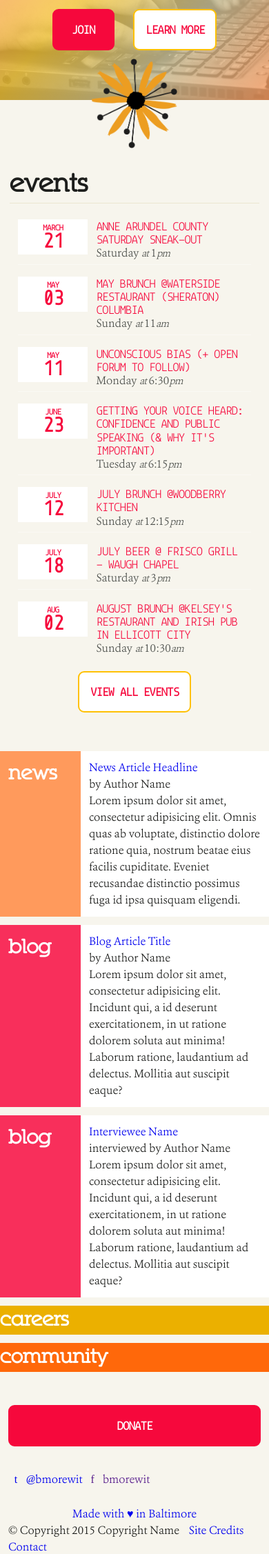
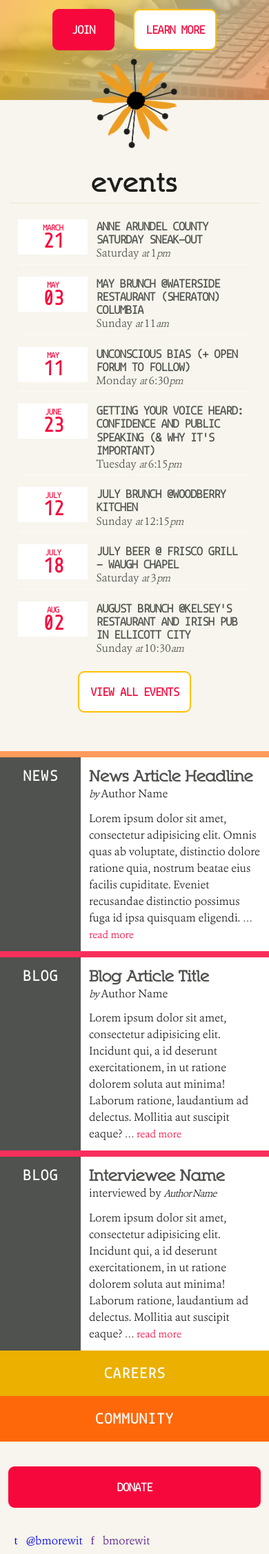
Before and after one commit to BaltimoreWIT/BaltimoreWIT, a PHP site: page / in a window 390 px wide. Shown: the part 341-2594 px from the top of the page at 69% size. Run offline with PHP 8.4, Linux system fonts and the light colour scheme.

Commit message:
Update to homepage mobile styles

```diff
--- a/layout/index.html
+++ b/layout/index.html
@@ -95,7 +95,7 @@
                   <span class='date'>21</span>
                 </span>
                 <span class='eventWrapper'>
-                  <h4 class='eventTitle'>Anne Arundel County Saturday Sneak-Out</h4>
+                  <h4 class='eventTitle'><span>Anne Arundel County Saturday Sneak-Out</span></h4>
                   <span class='eventMeta'>Saturday <span>at</span> 1<span>pm</span></span>
                 </span>
               </a>
@@ -107,7 +107,7 @@
                   <span class='date'>03</span>
                 </span>
                 <span class='eventWrapper'>
-                  <h4 class='eventTitle'>May Brunch @Waterside REstaurant (Sheraton) Columbia</h4>
+                  <h4 class='eventTitle'><span>May Brunch @Waterside REstaurant (Sheraton) Columbia</span></h4>
                   <span class='eventMeta'>Sunday <span>at</span> 11<span>am</span></span>
                 </span>
               </a>
@@ -119,7 +119,7 @@
                   <span class='date'>11</span>
                 </span>
                 <span class='eventWrapper'>
-                  <h4 class='eventTitle'>Unconscious Bias (+ open forum to follow)</h4>
+                  <h4 class='eventTitle'><span>Unconscious Bias (+ open forum to follow)</span></h4>
                   <span class='eventMeta'>Monday <span>at</span> 6:30<span>pm</span></span>
                 </span>
               </a>
@@ -131,7 +131,7 @@
                   <span class='date'>23</span>
                 </span>
                 <span class='eventWrapper'>
-                  <h4 class='eventTitle'>Getting Your Voice Heard: Confidence and Public Speaking (& why it's important)</h4>
+                  <h4 class='eventTitle'><span>Getting Your Voice Heard: Confidence and Public Speaking (& why it's important)</span></h4>
                   <span class='eventMeta'>Tuesday <span>at</span> 6:15<span>pm</span></span>
                 </span>
               </a>
@@ -143,7 +143,7 @@
                   <span class='date'>12</span>
                 </span>
                 <span class='eventWrapper'>
-                  <h4 class='eventTitle'>July Brunch @Woodberry Kitchen</h4>
+                  <h4 class='eventTitle'><span>July Brunch @Woodberry Kitchen</span></h4>
                   <span class='eventMeta'>Sunday <span>at</span> 12:15<span>pm</span></span>
                 </span>
               </a>
@@ -155,7 +155,7 @@
                   <span class='date'>18</span>
                 </span>
                 <span class='eventWrapper'>
-                  <h4 class='eventTitle'>July Beer @ Frisco Grill - Waugh Chapel</h4>
+                  <h4 class='eventTitle'><span>July Beer @ Frisco Grill - Waugh Chapel</span></h4>
                   <span class='eventMeta'>Saturday <span>at</span> 3<span>pm</span></span>
                 </span>
               </a>
@@ -167,7 +167,7 @@
                   <span class='date'>02</span>
                 </span>
                 <span class='eventWrapper'>
-                  <h4 class='eventTitle'>August Brunch @Kelsey's Restaurant and Irish Pub in Ellicott City</h4>
+                  <h4 class='eventTitle'><span>August Brunch @Kelsey's Restaurant and Irish Pub in Ellicott City</span></h4>
                   <span class='eventMeta'>Sunday <span>at</span> 10:30<span>am</span></span>
                 </span>
               </a>
@@ -181,52 +181,46 @@
           <h3 class='sectionHeading'>
             <a href='#' title="View All News">News</a>
           </h3>
-          <div class='sectionContent'>
-            <h4>
+          <article class='sectionContent'>
+            <h4 class='articleHeadline'>
               <a href='#'>News Article Headline</a>
             </h4>
             <p class='meta'>
-              by
-              <span>Author Name</span>
+              <span>by</span>
+              Author Name
             </p>
-            <article>
-              <p>Lorem ipsum dolor sit amet, consectetur adipisicing elit. Omnis quas ab voluptate, distinctio dolore ratione quia, nostrum beatae eius facilis cupiditate. Eveniet recusandae distinctio possimus fuga id ipsa quisquam eligendi.</p>
-            </article>
-          </div>
+            <p>Lorem ipsum dolor sit amet, consectetur adipisicing elit. Omnis quas ab voluptate, distinctio dolore ratione quia, nostrum beatae eius facilis cupiditate. Eveniet recusandae distinctio possimus fuga id ipsa quisquam eligendi. <span class="metaContinueReading">&hellip; <a href="#">read more</a></span></p>
+          </article>
         </section>
         <section class='blog'>
           <h3 class='sectionHeading'>
             <a href='#' title="View All Blogs">Blog</a>
           </h3>
-          <div class='sectionContent'>
-            <h4>
+          <article class='sectionContent'>
+            <h4 class='articleHeadline'>
               <a href='#'>Blog Article Title</a>
             </h4>
             <p class='meta'>
-              by
-              <span>Author Name</span>
+              <span>by</span>
+              Author Name
             </p>
-            <article>
-              <p>Lorem ipsum dolor sit amet, consectetur adipisicing elit. Incidunt qui, a id deserunt exercitationem, in ut ratione dolorem soluta aut minima! Laborum ratione, laudantium ad delectus. Mollitia aut suscipit eaque?</p>
-            </article>
-          </div>
+            <p>Lorem ipsum dolor sit amet, consectetur adipisicing elit. Incidunt qui, a id deserunt exercitationem, in ut ratione dolorem soluta aut minima! Laborum ratione, laudantium ad delectus. Mollitia aut suscipit eaque? <span class="metaContinueReading">&hellip; <a href="#">read more</a></span></p>
+          </article>
         </section>
         <section class='blog'>
           <h3 class='sectionHeading'>
             <a href='#' title="View All Blogs">Blog</a>
           </h3>
-          <div class='sectionContent'>
-            <h4>
+          <article class='sectionContent'>
+            <h4 class='articleHeadline'>
               <a href='#'>Interviewee Name</a>
             </h4>
             <p class='meta'>
               interviewed by
               <span>Author Name</span>
             </p>
-            <article>
-              <p>Lorem ipsum dolor sit amet, consectetur adipisicing elit. Incidunt qui, a id deserunt exercitationem, in ut ratione dolorem soluta aut minima! Laborum ratione, laudantium ad delectus. Mollitia aut suscipit eaque?</p>
-            </article>
-          </div>
+            <p>Lorem ipsum dolor sit amet, consectetur adipisicing elit. Incidunt qui, a id deserunt exercitationem, in ut ratione dolorem soluta aut minima! Laborum ratione, laudantium ad delectus. Mollitia aut suscipit eaque? <span class="metaContinueReading">&hellip; <a href="#">read more</a></span></p>
+          </article>
         </section>
         <section class='careers'>
           <h3 class='sectionHeading'>
--- a/layout/styles/_animations.scss
+++ b/layout/styles/_animations.scss
@@ -6,3 +6,6 @@
 .navMenu {
 	@include transition(top 0.2s ease-in-out);
 }
+.btn, a, .isLink {
+	@include transition (all .2s ease);
+}
--- a/layout/styles/_colors.scss
+++ b/layout/styles/_colors.scss
@@ -38,18 +38,38 @@ body {
 	}
 }
 
+.blog {
+	border-top-color:lighten($color-fiery,8%);
+	.articleHeadline a {
+		&:hover, &:focus {
+			color:lighten($color-fiery,8%);
+		}
+	}
+}
+.news {
+	border-top-color:lighten($color-melon,8%);
+	.articleHeadline a {
+		&:hover, &:focus {
+			color:lighten($color-melon,8%);
+		}
+	}
+}
+
 .sectionHeading {
-	.blog & {
-		background-color:lighten($color-fiery,8%);
+	.news &, .blog & {
+		background-color: $color-charcoal;
 	}
 	.careers & {
 		background-color:darken($color-sunburst,5%);
+		&:hover, &:focus {
+			background-color:$color-sunburst;
+		}
 	}
 	.community & {
 		background-color:darken($color-melon,8%);
-	}
-	.news & {
-		background-color:lighten($color-melon,8%);
+		&:hover, &:focus {
+			background-color:$color-melon;
+		}
 	}
 }
 
@@ -57,6 +77,9 @@ body {
 	background-color:white;
 }
 
+.articleHeadline a {
+	color:$color-charcoal;
+}
 
 .siteFooter {
 	.bmoreLink {
--- a/layout/styles/_typography.scss
+++ b/layout/styles/_typography.scss
@@ -39,12 +39,31 @@ h1, h2, h3, h4, h5, h6 {
 }
 
 .sectionHeading {
-	font-family:$font-heading;
-	@include scut-rem-fallback(28);
+	font-family:$font-mono;
+	@include scut-rem-fallback(20);
 	font-weight:bold;
-	text-transform:lowercase;
+	letter-spacing:2px;
+	text-align:center;
+	text-transform:uppercase;
 	.events & {
+		font-family:$font-heading;
 		@include scut-rem-fallback(36);
+		text-transform:lowercase;
+	}
+}
+
+article.sectionContent {
+	.meta {
+		line-height:1;
+		margin-bottom:15px;
+	}
+}
+
+.meta, .eventMeta {
+	span {
+		font-size:90%;
+		font-style:italic;
+		letter-spacing:-1px;
 	}
 }
 
--- a/layout/styles/layout/_layout.scss
+++ b/layout/styles/layout/_layout.scss
@@ -20,14 +20,6 @@
 
 .siteHeader {
 	padding:72px 36px 36px;
-}
-
-.sectionHeading {
-	@include display(flex);
-	@include align-items(stretch);
-	a {
-		display:block;
-	}
 }
 
 .siteFooter {
@@ -70,6 +62,6 @@
 @import 'layout_homepage';
 
 // INTERIOR
-@import 'layout_homepage';
+@import 'layout_interior';
 
 @import 'zindex';
--- a/layout/styles/layout/_layout_homepage.scss
+++ b/layout/styles/layout/_layout_homepage.scss
@@ -1,14 +1,32 @@
 @import '../modules/hero';
 
 .homepage {
-	section {
-		margin-bottom:12px;
+	.news, .blog {
+		border-style:solid;
+		border-top-width:9px;
 	}
 	.sectionHeading {
-		text-align:center;
 		a {
 			color:white;
+			display:block;
 			text-decoration:none;
+			width:100%;
+		}
+	}
+	.articleHeadline {
+		font-family:$font-heading;
+		font-weight: bold;
+		@include scut-rem-fallback(22);
+		a {
+			display:block;
+		}
+	}
+	article {
+		.metaContinueReading {
+			font-size:90%;
+			a {
+				color:$color-fiery;
+			}
 		}
 	}
 	@media only screen and (max-width:799px) {
@@ -20,6 +38,8 @@
 				padding:12px;
 			}
 			.sectionHeading {
+				@include align-items(stretch);
+				@include display(flex);
 				width:30%;
 			}
 			.sectionContent {
@@ -28,6 +48,9 @@
 			}
 		}
 		.careers, .community {
+			.sectionHeading a {
+				padding:18px 0;
+			}
 			.sectionContent {
 				display:none;
 			}
--- a/layout/styles/modules/_events.scss
+++ b/layout/styles/modules/_events.scss
@@ -47,22 +47,25 @@
 		}
 	}
 	.eventWrapper {
+		color:$color-charcoal;
 		line-height: 1.2;
 		padding:6px 6px 6px 12px;
 		width:70%;
 		.eventTitle {
-			color:$color-fiery;
 			font-family:$font-mono;
+			font-weight:bold;
 			margin-bottom:0;
 			text-transform: uppercase;
 		}
-		.eventMeta {
-			color:$color-charcoal;
-			span {
-				font-size:90%;
-				font-style:italic;
-				letter-spacing:-1px;
-			}
+	}
+	&:hover, &:focus {
+		.dateWrapper {
+			background:$color-fiery;
+			color:white;
+		}
+		.eventTitle span {
+			background-color:rgba($color-sunburst,0.5);
 		}
 	}
+
 }
--- a/layout/styles/modules/_hero.scss
+++ b/layout/styles/modules/_hero.scss
@@ -2,8 +2,7 @@
 	.siteLogo {
 		background:url(../images/bwit_logotext_dk.png) no-repeat;
 		background-size:contain;
-		@include size(100%);
-		min-height: 60px;
+		@include size(auto 60px);
 	}
 	.siteLogoSecondary {
 		background:url(../images/bwit_flower.png) no-repeat;
@@ -52,5 +51,4 @@
 			display:none;
 		}
 	}
-
 }
--- a/layout/styles/site.css
+++ b/layout/styles/site.css
@@ -298,28 +298,6 @@ textarea {
   padding: 72px 36px 36px;
 }
 
-.sectionHeading {
-  display: -webkit-box;
-  display: -moz-box;
-  display: box;
-  display: -webkit-flex;
-  display: -moz-flex;
-  display: -ms-flexbox;
-  display: flex;
-  -webkit-box-align: stretch;
-  -moz-box-align: stretch;
-  box-align: stretch;
-  -webkit-align-items: stretch;
-  -moz-align-items: stretch;
-  -ms-align-items: stretch;
-  -o-align-items: stretch;
-  align-items: stretch;
-  -ms-flex-align: stretch;
-}
-.sectionHeading a {
-  display: block;
-}
-
 .siteFooter .donateCTA {
   display: block;
   margin: 18px auto 36px;
@@ -440,15 +417,30 @@ textarea {
   }
 }
 
-.homepage section {
-  margin-bottom: 12px;
-}
-.homepage .sectionHeading {
-  text-align: center;
+.homepage .news, .homepage .blog {
+  border-style: solid;
+  border-top-width: 9px;
 }
 .homepage .sectionHeading a {
   color: white;
+  display: block;
   text-decoration: none;
+  width: 100%;
+}
+.homepage .articleHeadline {
+  font-family: ponsi_rounded_slabregular, serif;
+  font-weight: bold;
+  font-size: 22px;
+  font-size: 1.375rem;
+}
+.homepage .articleHeadline a {
+  display: block;
+}
+.homepage article .metaContinueReading {
+  font-size: 90%;
+}
+.homepage article .metaContinueReading a {
+  color: #f6083c;
 }
 @media only screen and (max-width: 799px) {
   .homepage .news, .homepage .blog {
@@ -472,11 +464,30 @@ textarea {
     padding: 12px;
   }
   .homepage .news .sectionHeading, .homepage .blog .sectionHeading {
+    -webkit-box-align: stretch;
+    -moz-box-align: stretch;
+    box-align: stretch;
+    -webkit-align-items: stretch;
+    -moz-align-items: stretch;
+    -ms-align-items: stretch;
+    -o-align-items: stretch;
+    align-items: stretch;
+    -ms-flex-align: stretch;
+    display: -webkit-box;
+    display: -moz-box;
+    display: box;
+    display: -webkit-flex;
+    display: -moz-flex;
+    display: -ms-flexbox;
+    display: flex;
     width: 30%;
   }
   .homepage .news .sectionContent, .homepage .blog .sectionContent {
     padding-left: 12px;
     width: 70%;
+  }
+  .homepage .careers .sectionHeading a, .homepage .community .sectionHeading a {
+    padding: 18px 0;
   }
   .homepage .careers .sectionContent, .homepage .community .sectionContent {
     display: none;
@@ -603,32 +615,21 @@ textarea {
   -ms-flex: 0 1 auto;
   flex: 0 1 auto;
 }
-  .homepage .siteHeader .siteLogo {
-    width: 25%;
+.interior .articleContribWrapper .imgWrapper {
+  width: 20%;
 }
-  .homepage .siteHeader .siteLogo h1 {
-    font-size: 150%;
+.interior .articleContribWrapper .imgWrapper img {
+  border-radius: 50%;
+  height: auto;
+  width: 100%;
+  max-width: 250px;
 }
-  .homepage .siteHeader .siteDesc {
-    width: 75%;
+.interior .articleContribWrapper .articleContribBio {
+  margin-left: 12px;
+  width: 80%;
 }
-  .homepage .siteHeader .siteLogoSecondary {
-    display: none;
-  }
-}
-
-.homepage section {
-  margin-bottom: 12px;
-}
-.homepage .sectionHeading {
-  text-align: center;
-}
-.homepage .sectionHeading a {
-  color: white;
-  text-decoration: none;
-}
-@media only screen and (max-width: 799px) {
-  .homepage .news, .homepage .blog {
+@media only screen and (min-width: 800px) {
+  .interior {
     display: -webkit-box;
     display: -moz-box;
     display: box;
@@ -646,79 +647,19 @@ textarea {
     -moz-flex: 0 1 auto;
     -ms-flex: 0 1 auto;
     flex: 0 1 auto;
-    padding: 12px;
   }
-  .homepage .news .sectionHeading, .homepage .blog .sectionHeading {
+  .interior .masthead {
     width: 30%;
   }
-  .homepage .news .sectionContent, .homepage .blog .sectionContent {
-    padding-left: 12px;
+  .interior main {
+    margin-top: 150px;
     width: 70%;
   }
-  .homepage .careers .sectionContent, .homepage .community .sectionContent {
-    display: none;
-  }
-  .homepage .careers + .careers {
-    display: none;
-  }
-}
-@media only screen and (min-width: 800px) {
-  .homepage main {
-    display: -webkit-box;
-    display: -moz-box;
-    display: box;
-    display: -webkit-flex;
-    display: -moz-flex;
-    display: -ms-flexbox;
-    display: flex;
-    -webkit-box-lines: multiple;
-    -moz-box-lines: multiple;
-    box-lines: multiple;
-    -webkit-flex-wrap: wrap;
-    -moz-flex-wrap: wrap;
-    -ms-flex-wrap: wrap;
-    flex-wrap: wrap;
-    position: relative;
-    padding-right: 275px;
-  }
-  .homepage main .news, .homepage main .blog, .homepage main .careers, .homepage main .community {
-    -webkit-box-flex: 0;
-    -moz-box-flex: 0;
-    box-flex: 0;
-    -webkit-flex: 0 1 auto;
-    -moz-flex: 0 1 auto;
-    -ms-flex: 0 1 auto;
-    flex: 0 1 auto;
-    padding: 0;
+  .interior .siteFooter {
     width: 100%;
   }
-  .homepage main .news .sectionHeading, .homepage main .blog .sectionHeading, .homepage main .careers .sectionHeading, .homepage main .community .sectionHeading {
-    font-size: 85%;
-    padding: 3px 6px;
-    text-transform: uppercase;
-  }
-  .homepage main .news .sectionHeading a, .homepage main .blog .sectionHeading a, .homepage main .careers .sectionHeading a, .homepage main .community .sectionHeading a {
-    text-decoration: none;
-  }
-  .homepage main .news .sectionContent, .homepage main .blog .sectionContent, .homepage main .careers .sectionContent, .homepage main .community .sectionContent {
-    padding: 0 24px 6px;
-  }
-  .homepage main .events {
-    position: absolute;
-    top: -48px;
-    right: 0;
-    width: 250px;
-  }
-}
-@media only screen and (min-width: 1024px) {
-  .homepage main {
-    padding-right: 325px;
-  }
-  .homepage main .news, .homepage main .blog, .homepage main .careers, .homepage main .community {
-    width: 48%;
-  }
-  .homepage main .events {
-    width: 300px;
+  .interior .siteLogo h1 {
+    font-size: 150%;
   }
 }
 
@@ -748,6 +689,12 @@ textarea {
   -webkit-transition: top 0.2s ease-in-out;
   -moz-transition: top 0.2s ease-in-out;
   transition: top 0.2s ease-in-out;
+}
+
+.btn, a, .isLink {
+  -webkit-transition: all 0.2s ease;
+  -moz-transition: all 0.2s ease;
+  transition: all 0.2s ease;
 }
 
 .masthead:before, .masthead:after {
@@ -804,21 +751,42 @@ body {
   border-top-color: #4f524e;
 }
 
-.blog .sectionHeading {
-  background-color: #f82f5b;
+.blog {
+  border-top-color: #f82f5b;
+}
+.blog .articleHeadline a:hover, .blog .articleHeadline a:focus {
+  color: #f82f5b;
+}
+
+.news {
+  border-top-color: #ff9a5c;
+}
+.news .articleHeadline a:hover, .news .articleHeadline a:focus {
+  color: #ff9a5c;
+}
+
+.news .sectionHeading, .blog .sectionHeading {
+  background-color: #4f524e;
 }
 .careers .sectionHeading {
   background-color: #ebb000;
 }
+.careers .sectionHeading:hover, .careers .sectionHeading:focus {
+  background-color: #ffc105;
+}
 .community .sectionHeading {
   background-color: #ff680a;
 }
-.news .sectionHeading {
-  background-color: #ff9a5c;
+.community .sectionHeading:hover, .community .sectionHeading:focus {
+  background-color: #ff8133;
 }
 
 .sectionContent {
   background-color: white;
+}
+
+.articleHeadline a {
+  color: #4f524e;
 }
 
 /*
@@ -892,15 +860,30 @@ h1, h2, h3, h4, h5, h6 {
 }
 
 .sectionHeading {
+  font-family: monoidregular, monospace;
+  font-size: 20px;
+  font-size: 1.25rem;
+  font-weight: bold;
+  letter-spacing: 2px;
+  text-align: center;
+  text-transform: uppercase;
+}
+.events .sectionHeading {
   font-family: ponsi_rounded_slabregular, serif;
-  font-size: 28px;
-  font-size: 1.75rem;
-  font-weight: bold;
+  font-size: 36px;
+  font-size: 2.25rem;
   text-transform: lowercase;
 }
-.events .sectionHeading {
-  font-size: 36px;
-  font-size: 2.25rem;
+
+article.sectionContent .meta {
+  line-height: 1;
+  margin-bottom: 15px;
+}
+
+.meta span, .eventMeta span {
+  font-size: 90%;
+  font-style: italic;
+  letter-spacing: -1px;
 }
 
 .siteFooter .bmoreLink em {
@@ -1041,23 +1024,23 @@ h1, h2, h3, h4, h5, h6 {
   font-size: 1.75rem;
 }
 .eventItem .eventWrapper {
+  color: #4f524e;
   line-height: 1.2;
   padding: 6px 6px 6px 12px;
   width: 70%;
 }
 .eventItem .eventWrapper .eventTitle {
-  color: #f6083c;
   font-family: monoidregular, monospace;
+  font-weight: bold;
   margin-bottom: 0;
   text-transform: uppercase;
 }
-.eventItem .eventWrapper .eventMeta {
-  color: #4f524e;
+.eventItem:hover .dateWrapper, .eventItem:focus .dateWrapper {
+  background: #f6083c;
+  color: white;
 }
-.eventItem .eventWrapper .eventMeta span {
-  font-size: 90%;
-  font-style: italic;
-  letter-spacing: -1px;
+.eventItem:hover .eventTitle span, .eventItem:focus .eventTitle span {
+  background-color: rgba(255, 193, 5, 0.5);
 }
 
 .icon {
```
Also changed, not shown: other parts of layout/styles/site.css (+41 -41 lines), 1 other file. Lines whose indentation alone changed are shown as unchanged.
